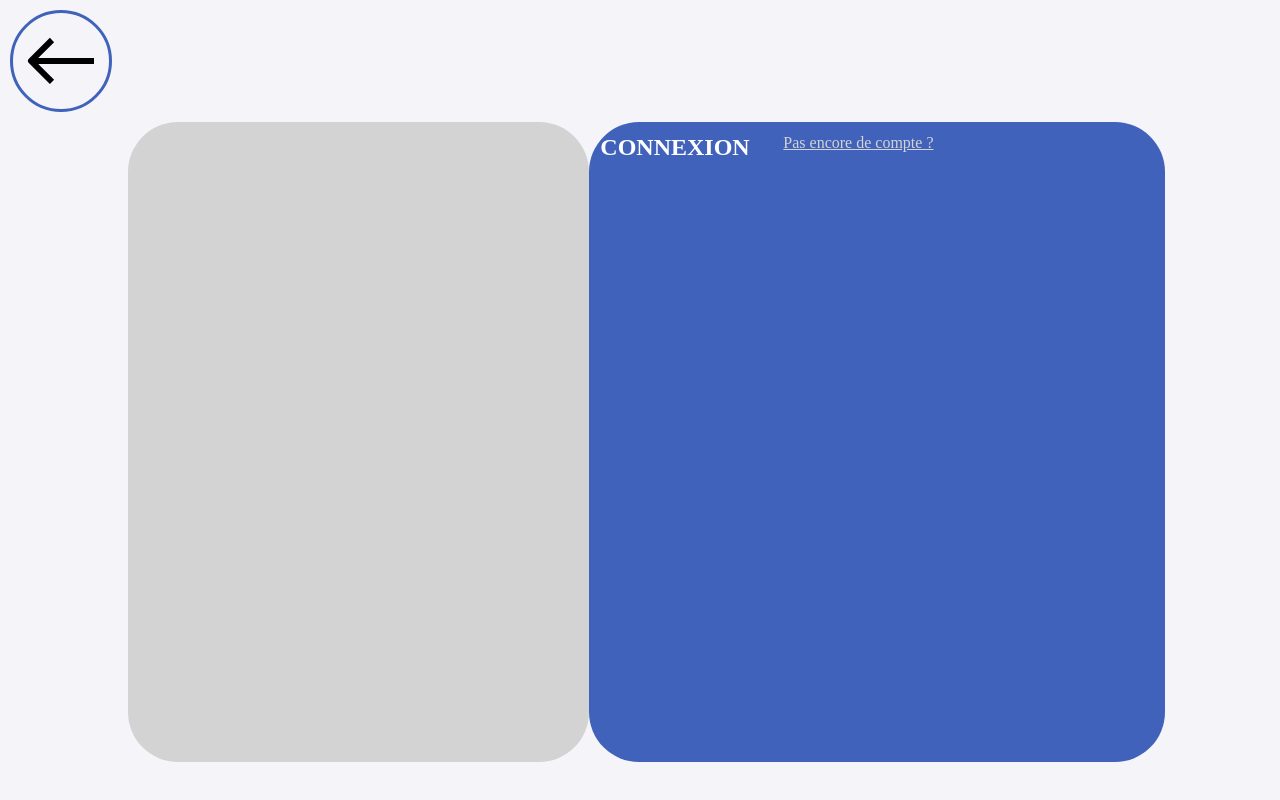
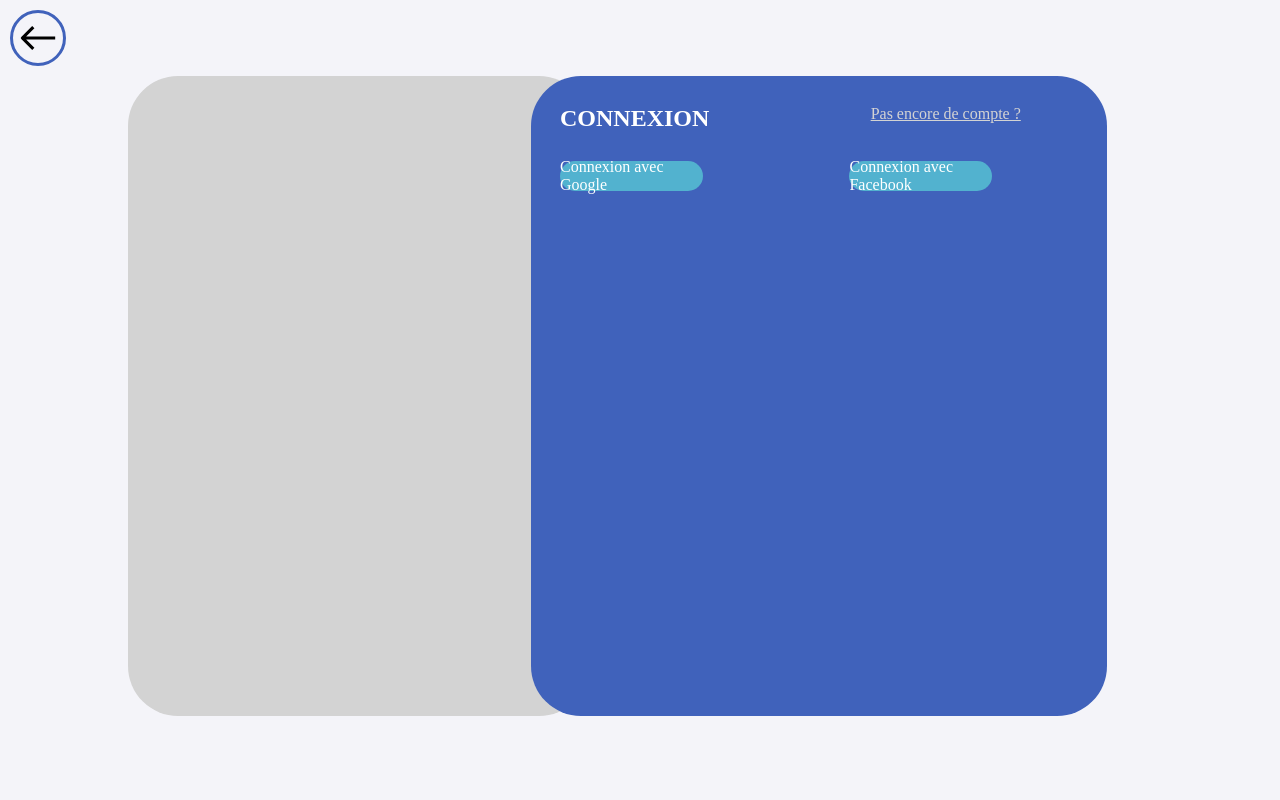
Before and after one commit to matthiasfaucon/123villages, a PHP site: page /php/front_connexion.php in a window 1280 px wide. Run offline with PHP 8.4, Linux system fonts and the light colour scheme.

Commit message:
position des elements dans partie bleu front_co

```diff
--- a/css/style.css
+++ b/css/style.css
@@ -718,8 +718,8 @@ flex-wrap: wrap;
 
 border: solid #4062BB;
 border-radius:100% ;
-width: 96px;
-height: 96px;
+width: 50px;
+height: 50px;
 margin: 10px;
 
 }
@@ -751,12 +751,15 @@ width: 40%;
 {
     background-color: #4062BB;
     width: 50%;
-    justify-content: center;
+    flex-direction: column;
+    margin-left: -5%;
+
 }
 #lcoin
 {
  width: 80%;
- margin: 2%;
+ margin: 5%;
+ margin-bottom: 0;
 display: flex;
 flex-direction: row;
 justify-content: space-between;
@@ -771,10 +774,22 @@ justify-content: space-between;
 }
 #apigf
 {
-width: 50%;
-margin-left: 2%;
+width: 75%;
+margin-left: 5%;
+margin-top: 5%;
+display: flex;
+justify-content: space-between;
 }
 #apig, #apif
 {
+    width: 33%;
+    height: 30px;
+    background-color: #52B2CF;
+    border-radius: 25px;
+    color: #fff;
+    display: flex;
+    justify-content: center;
+    align-items: center;
 
+    cursor: pointer;
 }
--- a/php/front_connexion.php
+++ b/php/front_connexion.php
@@ -23,8 +23,8 @@
     </div>
 
     <div id="apigf">
-        <div id="apig"></div>
-        <div id="apif"></div>
+        <div id="apig"><p>Connexion avec Google</div>
+        <div id="apif"><p>Connexion avec Facebook </div>
     </div>
 
     </div>
```
